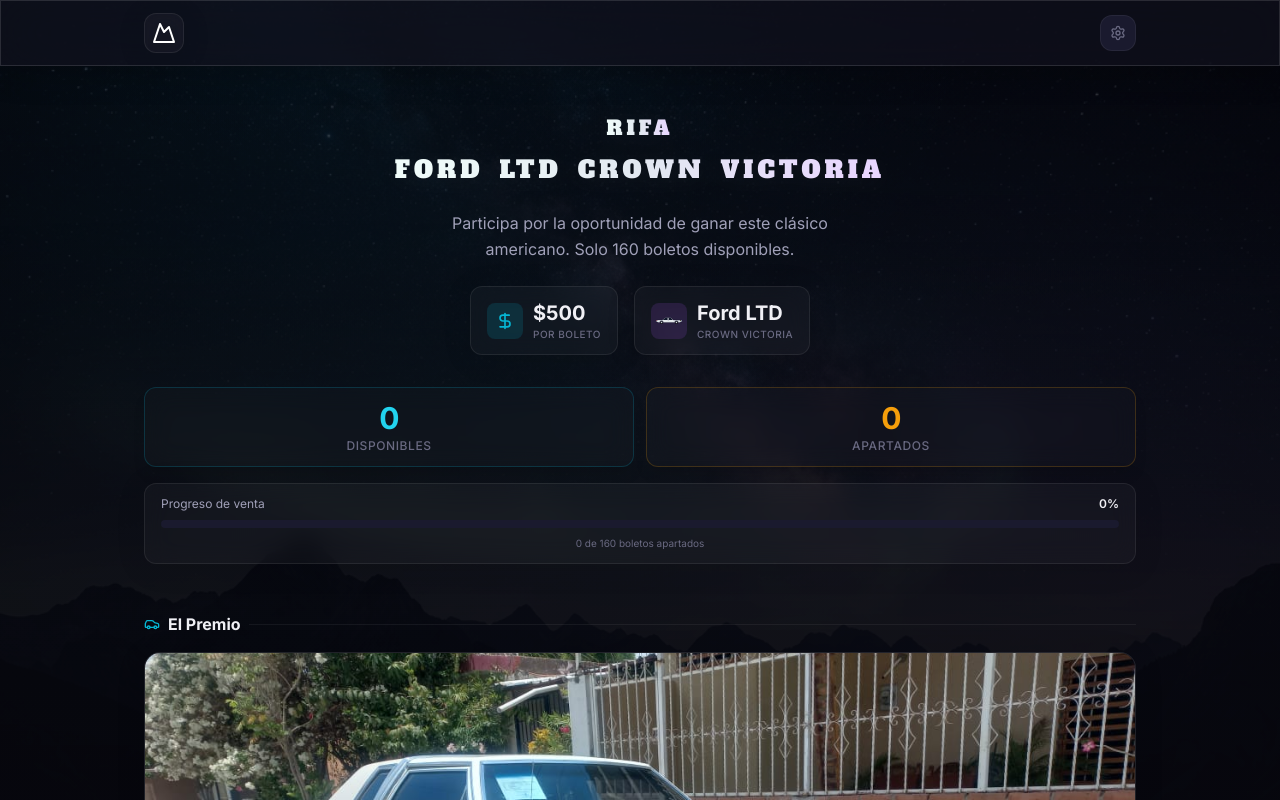
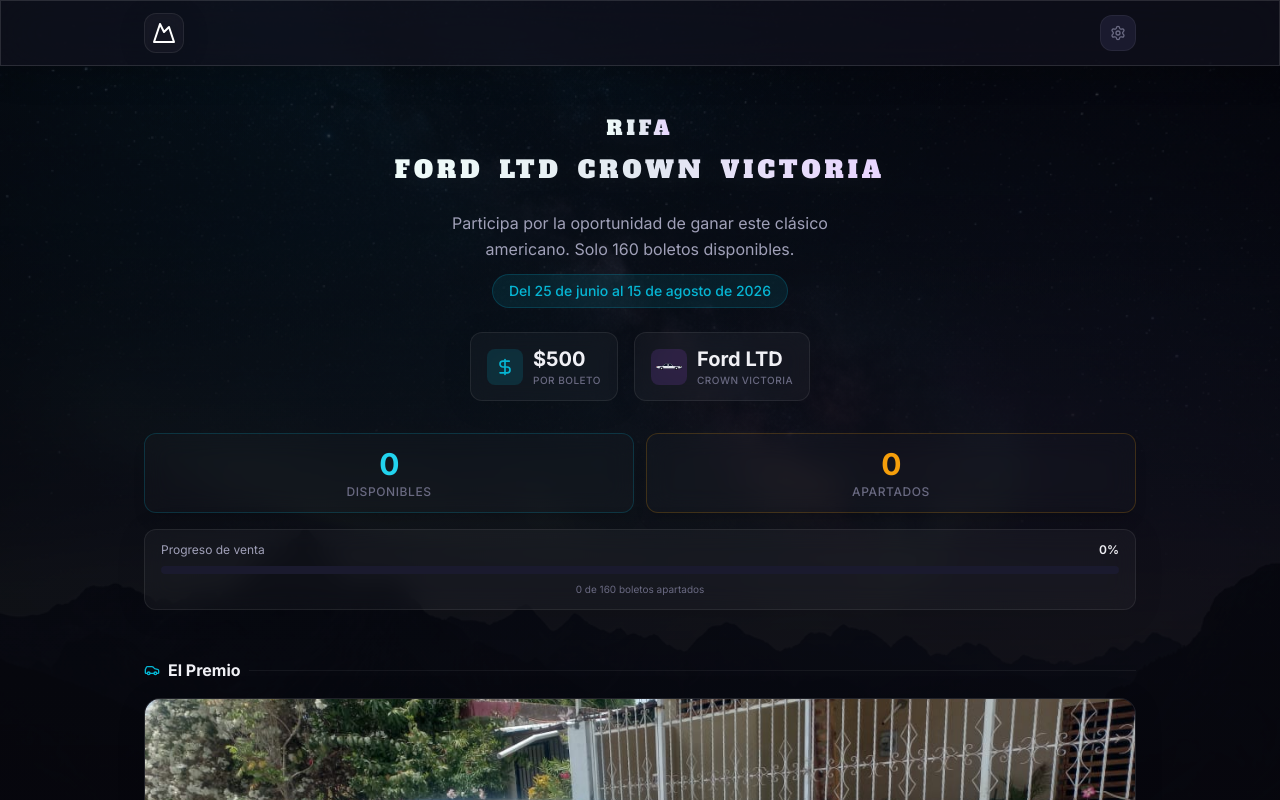
Before and after one commit to edgarochoa00/rifa-app, a Next.js app: page / in a window 1280 px wide. Shown: the top 800 px of the page. Built offline with nearby package versions, Linux system fonts and the light colour scheme; no server answers; the database is empty.

Commit message:
Add raffle start and end dates to hero section

```diff
--- a/app/page.tsx
+++ b/app/page.tsx
@@ -49,10 +49,15 @@
               </span>
             </h1>
 
-            <p className="text-text-secondary text-sm sm:text-base max-w-md mx-auto mb-6 leading-relaxed">
-              Participa por la oportunidad de ganar este clásico americano. Solo {TOTAL_TICKETS} boletos
-              disponibles.
-            </p>
+            <div className="mb-6">
+              <p className="text-text-secondary text-sm sm:text-base max-w-md mx-auto mb-3 leading-relaxed">
+                Participa por la oportunidad de ganar este clásico americano. Solo {TOTAL_TICKETS} boletos
+                disponibles.
+              </p>
+              <p className="inline-block text-accent-cyan text-xs sm:text-sm font-medium bg-accent-cyan/10 border border-accent-cyan/20 py-1.5 px-4 rounded-full">
+                Del 25 de junio al 15 de agosto de 2026
+              </p>
+            </div>
 
             {/* Prize cards */}
             <div className="flex items-center justify-center gap-3 sm:gap-4 mb-8">
```
